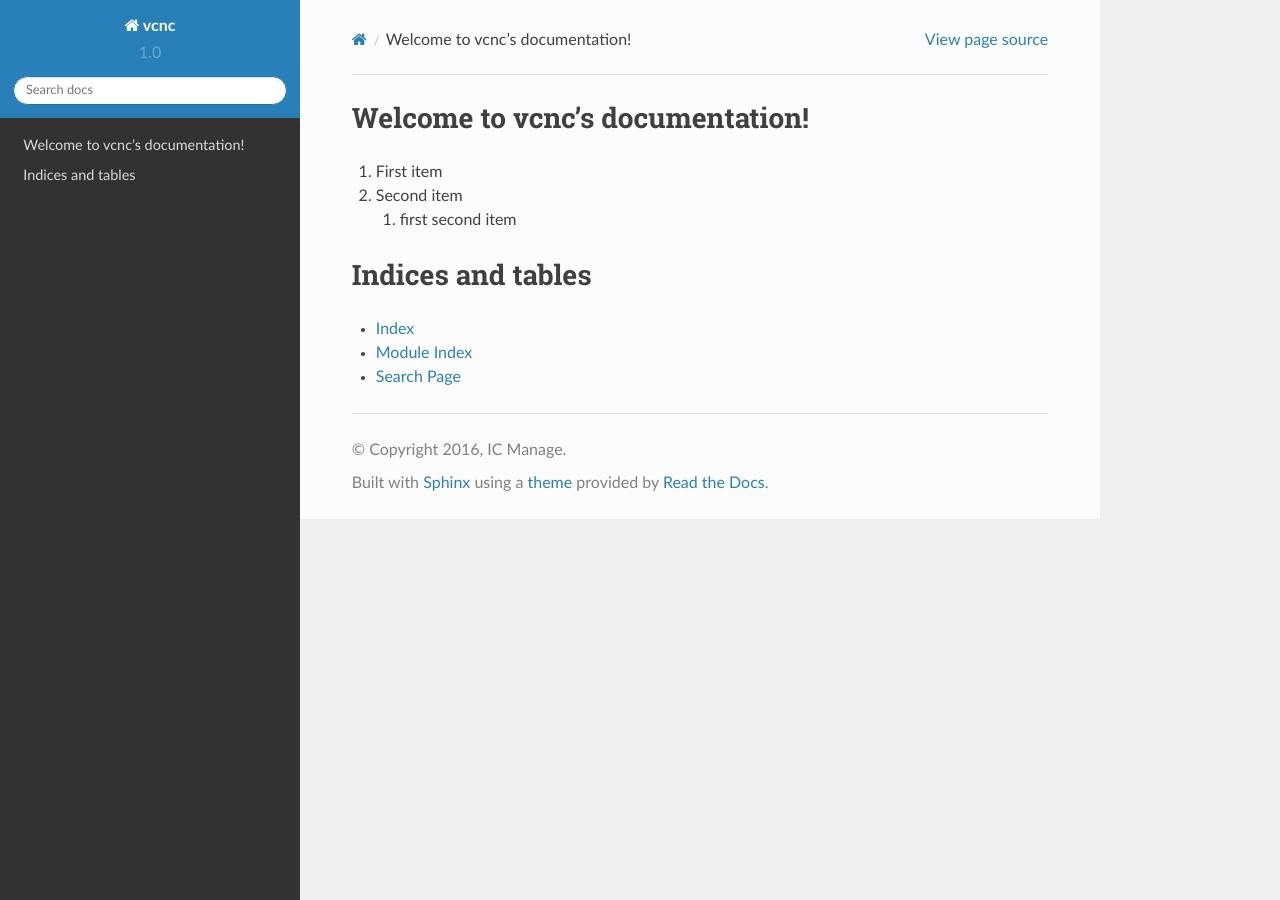
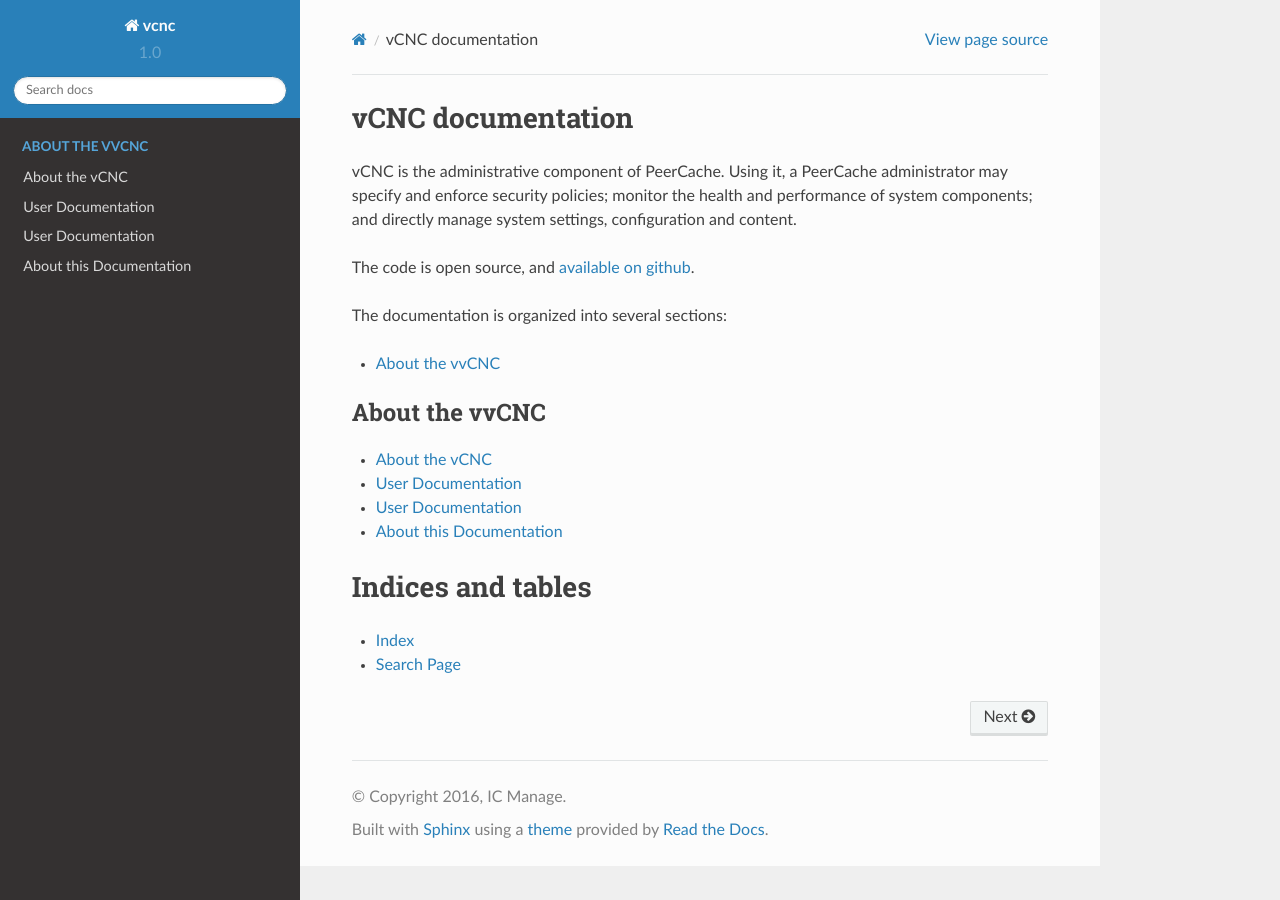
Before and after one commit to ybegus/vcnc, a Sphinx documentation site: the page built from documentation/index.rst, in a window 1280 px wide. Built offline with Sphinx 7.4.7 and the Read the Docs theme 2.0.0, drawn with Linux system fonts in a browser that asks for light colours; formulas are drawn with MathJax 3.

Commit message:
snapshot Sphinx document structure. Work in progress

```diff
--- /dev/null
+++ b/documentation/about-docs.rst
@@ -0,0 +1,2 @@
+About this Documentation
+========================
--- /dev/null
+++ b/documentation/about-vcnc.rst
@@ -0,0 +1,2 @@
+About the vCNC
+==============
--- /dev/null
+++ b/documentation/developer-docs.rst
@@ -0,0 +1,2 @@
+User Documentation
+==================
--- a/documentation/index.rst
+++ b/documentation/index.rst
@@ -3,24 +3,43 @@
    You can adapt this file completely to your liking, but it should at least
    contain the root `toctree` directive.
 
-Welcome to vcnc's documentation!
-================================
+vCNC documentation
+==================
 
-#. First item
-#. Second item
+vCNC is the administrative component of PeerCache.  Using it, a PeerCache
+administrator may specify and enforce security policies; monitor the health
+and performance of system components; and directly manage system settings,
+configuration and content.
 
-   #. first second item
+The code is open source, and `available on github`_.
 
+.. _available on github: http://github.com/rtfd/readthedocs.org
+
+The documentation is organized into several sections:
+
+* :ref:`about-vcnc`
+
+..
+..  * :ref:`user-docs`
+  * :ref:`developer-docs`
+  * :ref:`about-docs`
+
+.. _about-vcnc:
 
 .. toctree::
    :maxdepth: 2
-   :caption: Contents:
+   :caption: About the vvCNC
 
-
+   about-vcnc
+   user-docs
+   developer-docs
+   about-docs
 
 Indices and tables
 ==================
 
 * :ref:`genindex`
-* :ref:`modindex`
 * :ref:`search`
+
+..
+  * :ref:`modindex`
--- /dev/null
+++ b/documentation/user-docs.rst
@@ -0,0 +1,2 @@
+User Documentation
+==================
```
Also changed, not shown: 1 other file.
